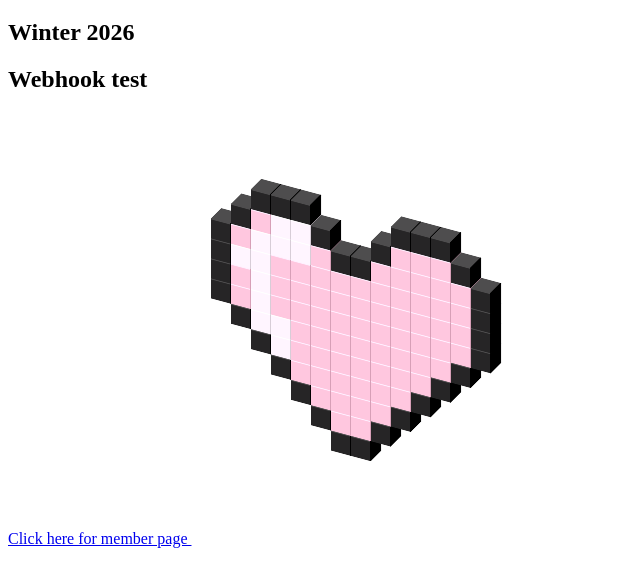
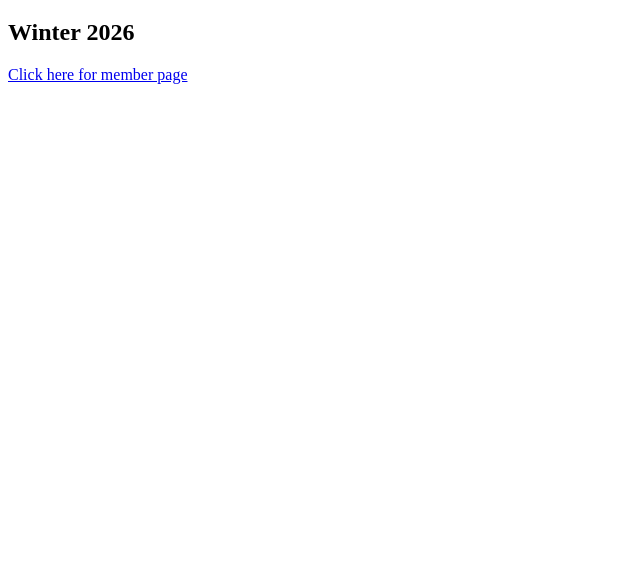
Before and after one commit to Zere-m/zeremhw1_site, a plain HTML site: page index.html in a window 1280 px wide. Shown: the part 61-648 px from the top of the page, without its empty margins (0-640 px from the left). Drawn offline with Linux system fonts and the light colour scheme.

Commit message:
Removed image and h2 for webhook test video

```diff
--- a/index.html
+++ b/index.html
@@ -11,9 +11,9 @@
 <body>
   <h1>CSE 135</h1>
   <h2>Winter 2026</h2>
-  <h2>Webhook test</h2>
+
   <a href = "./members/zeremukanova.html"> Click here for member page </a>
-  <img src="./images/favicon.ico">
+
 </body>
 
 </html>
```
